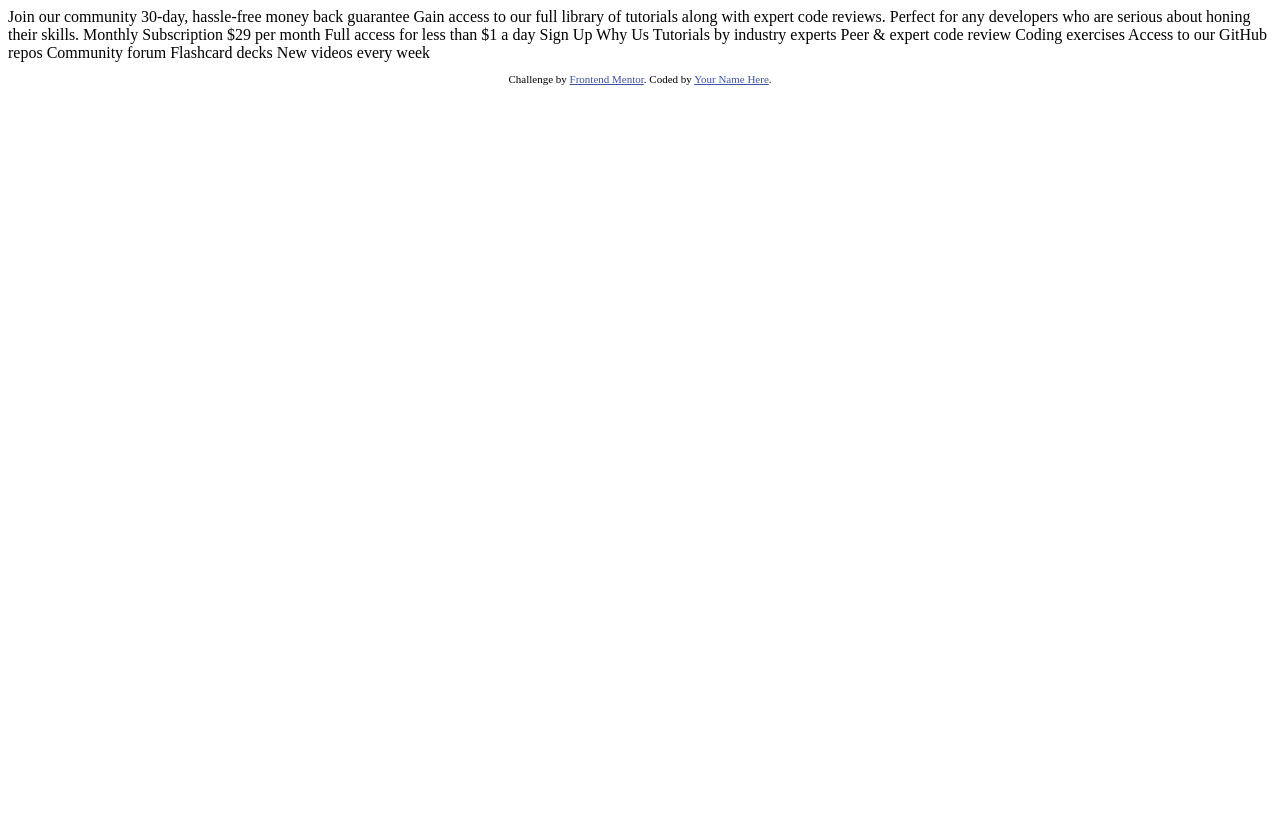
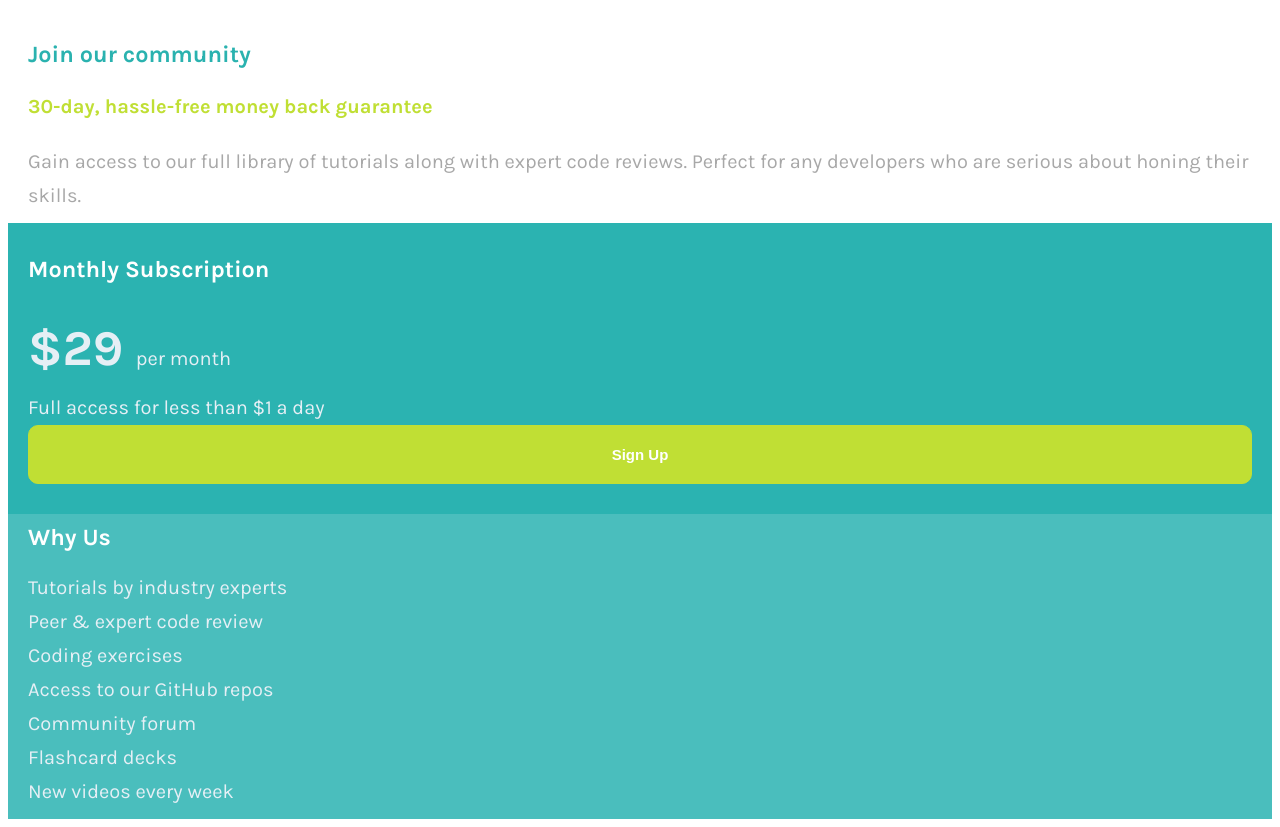
Before and after one commit to asaocano/PracticaDesarrolloWeb3, a plain HTML site: page single-price-grid-component-master/index.html in a window 1280 px wide. Before the commit the page ends 800 px from the top, so only its background shows below. Drawn offline with Linux system fonts and the light colour scheme.

Commit message:
Lista versión móvil

```diff
--- /dev/null
+++ b/single-price-grid-component-master/css/styles.css
@@ -0,0 +1,75 @@
+:root {
+  --Cyan: hsl(179, 62%, 43%);
+  --Bright-Yellow: hsl(71, 73%, 54%);
+  --Light-Gray: hsl(204, 43%, 93%);
+  --Grayish-Blue: hsl(218, 22%, 67%);
+  --azul: #2bb3b1;
+  --azul-bajito: #4abebd;
+}
+body {
+  font-family: "Karla", sans-serif;
+  font-size: 20px;
+}
+.info {
+  padding: 10px 20px;
+  margin: 0;
+}
+.info h3 {
+  color: var(--Cyan);
+}
+.info h4 {
+  color: var(--Bright-Yellow);
+}
+.info p {
+  line-height: 1.7;
+  color: #a8a8a8;
+}
+
+.registro {
+  background-color: var(--azul);
+  color: #fff;
+  padding: 10px 20px;
+  margin: 0;
+}
+.registro p:first-of-type {
+  font-size: 50px;
+  font-weight: 700;
+  margin: 0;
+}
+.registro p span {
+  font-size: 20px;
+  color: var(--Light-Gray);
+  font-weight: 400;
+}
+.registro input {
+  text-align: center;
+  width: 100%;
+  padding: 20px 0;
+  text-transform: capitalize;
+  font-size: 15px;
+  font-weight: 700;
+  color: #fff;
+  background-color: var(--Bright-Yellow);
+  border-radius: 10px;
+  border: 1px solid var(--Bright-Yellow);
+  transition: all 0.3s ease-in-out;
+  margin-bottom: 20px;
+}
+.registro input:hover {
+  transform: scale(1.05);
+  cursor: pointer;
+}
+.nosotros {
+  background-color: var(--azul-bajito);
+  padding: 10px 20px;
+}
+.nosotros h3 {
+  color: #fff;
+  margin: 0;
+  padding-bottom: 20px;
+}
+p {
+  margin: 0;
+  color: var(--Light-Gray);
+  line-height: 1.7;
+}
--- a/single-price-grid-component-master/index.html
+++ b/single-price-grid-component-master/index.html
@@ -1,50 +1,63 @@
 <!DOCTYPE html>
 <html lang="en">
   <head>
-  <meta charset="UTF-8">
-  <meta name="viewport" content="width=device-width, initial-scale=1.0"> <!-- displays site properly based on user's device -->
+    <meta charset="UTF-8" />
+    <meta name="viewport" content="width=device-width, initial-scale=1.0" />
+    <!-- displays site properly based on user's device -->
 
-  <link rel="icon" type="image/png" sizes="32x32" href="./images/favicon-32x32.png">
+    <link
+      rel="icon"
+      type="image/png"
+      sizes="32x32"
+      href="./images/favicon-32x32.png"
+    />
+    <link
+      href="https://fonts.googleapis.com/css?family=Karla:400,700&display=swap"
+      rel="stylesheet"
+    />
+    <link rel="stylesheet" href="css/styles.css" />
 
     <title>Frontend Mentor | Single Price Grid Component</title>
 
     <!-- Feel free to remove these styles or customise in your own stylesheet 👍 -->
     <style>
-    .attribution { font-size: 11px; text-align: center; }
-    .attribution a { color: hsl(228, 45%, 44%); }
+      .attribution {
+        font-size: 11px;
+        text-align: center;
+      }
+      .attribution a {
+        color: hsl(228, 45%, 44%);
+      }
     </style>
   </head>
   <body>
-  Join our community
+    <div class="info">
+      <h3>Join our community</h3>
+      <h4>30-day, hassle-free money back guarantee</h4>
+      <p>
+        Gain access to our full library of tutorials along with expert code
+        reviews. Perfect for any developers who are serious about honing their
+        skills.
+      </p>
+    </div>
+    <div class="contenedor">
+      <div class="registro">
+        <h3>Monthly Subscription</h3>
+        <p>$29 <span>per month</span> <br /></p>
+        <p>Full access for less than $1 a day</p>
+        <input type="button" value="Sign up" />
+      </div>
+      <div class="nosotros">
+        <h3>Why Us</h3>
 
-  30-day, hassle-free money back guarantee
-
-  Gain access to our full library of tutorials along with expert code reviews.
-  Perfect for any developers who are serious about honing their skills.
-
-  Monthly Subscription
-
-  &dollar;29 per month
-
-  Full access for less than &dollar;1 a day
-
-  Sign Up
-
-  Why Us
-
-  Tutorials by industry experts
-  Peer &amp; expert code review
-  Coding exercises
-  Access to our GitHub repos
-  Community forum
-  Flashcard decks
-  New videos every week
-
-  <footer>
-    <p class="attribution">
-      Challenge by <a href="https://www.frontendmentor.io?ref=challenge" target="_blank">Frontend Mentor</a>.
-      Coded by <a href="#">Your Name Here</a>.
-    </p>
-  </footer>
+        <p>Tutorials by industry experts</p>
+        <p>Peer & expert code review</p>
+        <p>Coding exercises</p>
+        <p>Access to our GitHub repos</p>
+        <p>Community forum</p>
+        <p>Flashcard decks</p>
+        <p>New videos every week</p>
+      </div>
+    </div>
   </body>
 </html>
```
Lines whose indentation alone changed are shown as unchanged.
